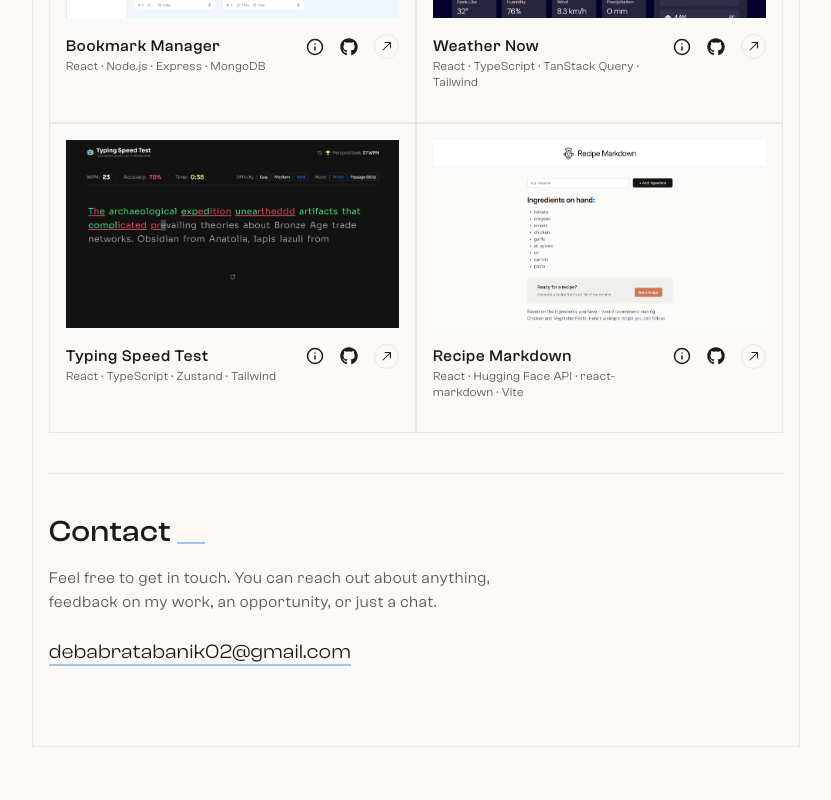
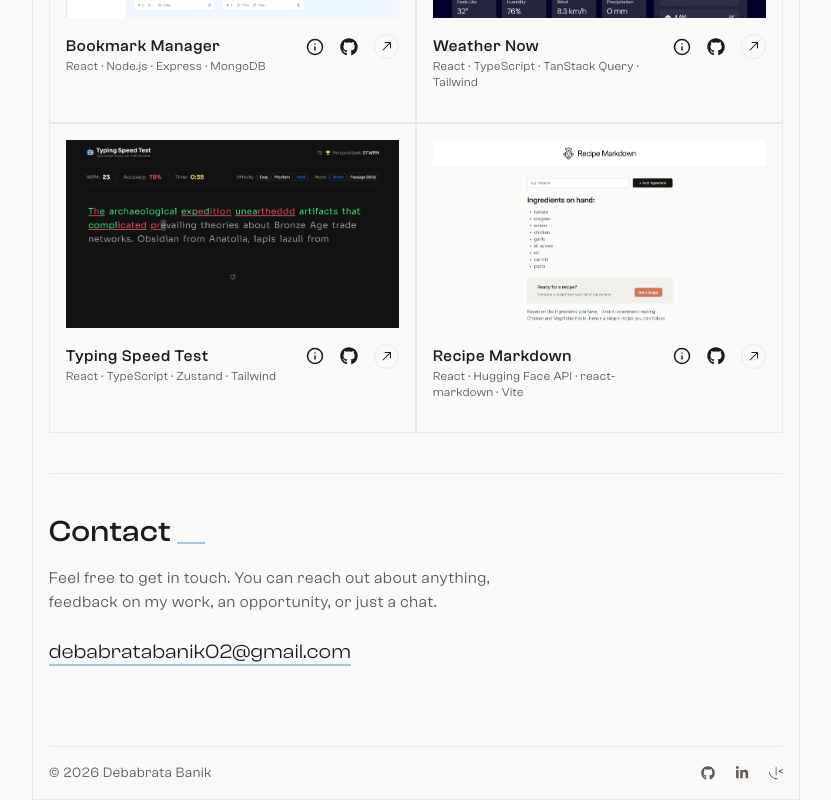
Before and after one commit to DebabrataBanik/Portfolio, a React (Vite) app: page / in a window 1280 px wide. Shown: the part 1550-2350 px from the top of the page, without its empty margins (224-1055 px from the left). Before the commit the page ends 2297 px from the top, so only its background shows below. Built offline with nearby package versions, Linux system fonts and the light colour scheme.

Commit message:
feat: add footer section with social links

```diff
--- a/src/App.tsx
+++ b/src/App.tsx
@@ -3,6 +3,7 @@
 import About from "./components/About";
 import Projects from "./components/Projects";
 import Contact from "./components/Contact";
+import Footer from "./components/Footer";
 
 const App = () => {
   return (
@@ -14,6 +15,7 @@
           <About />
           <Projects />
           <Contact />
+          <Footer />
         </main>
       </div>
     </div>
--- /dev/null
+++ b/src/components/Footer.tsx
@@ -0,0 +1,36 @@
+import { FaLinkedinIn, FaGithub } from "react-icons/fa";
+import { SiFrontendmentor } from "react-icons/si";
+
+const Footer = () => (
+  <footer className="tracking-wider flex items-center justify-between border-t border-border py-4 text-sm text-text-secondary">
+    <p>© {new Date().getFullYear()} Debabrata Banik</p>
+    <div className="flex items-center gap-5">
+      <a
+        aria-label="GitHub"
+        href="https://github.com/DebabrataBanik"
+        target="_blank"
+        rel="noopener noreferrer"
+      >
+        <FaGithub />
+      </a>
+      <a
+        aria-label="LinkedIn"
+        href="https://www.linkedin.com/in/debabrata-banik"
+        target="_blank"
+        rel="noopener noreferrer"
+      >
+        <FaLinkedinIn />
+      </a>
+      <a
+        aria-label="Frontend Mentor"
+        href="https://www.frontendmentor.io/profile/DebabrataBanik"
+        target="_blank"
+        rel="noopener noreferrer"
+      >
+        <SiFrontendmentor />
+      </a>
+    </div>
+  </footer>
+);
+
+export default Footer;
```
